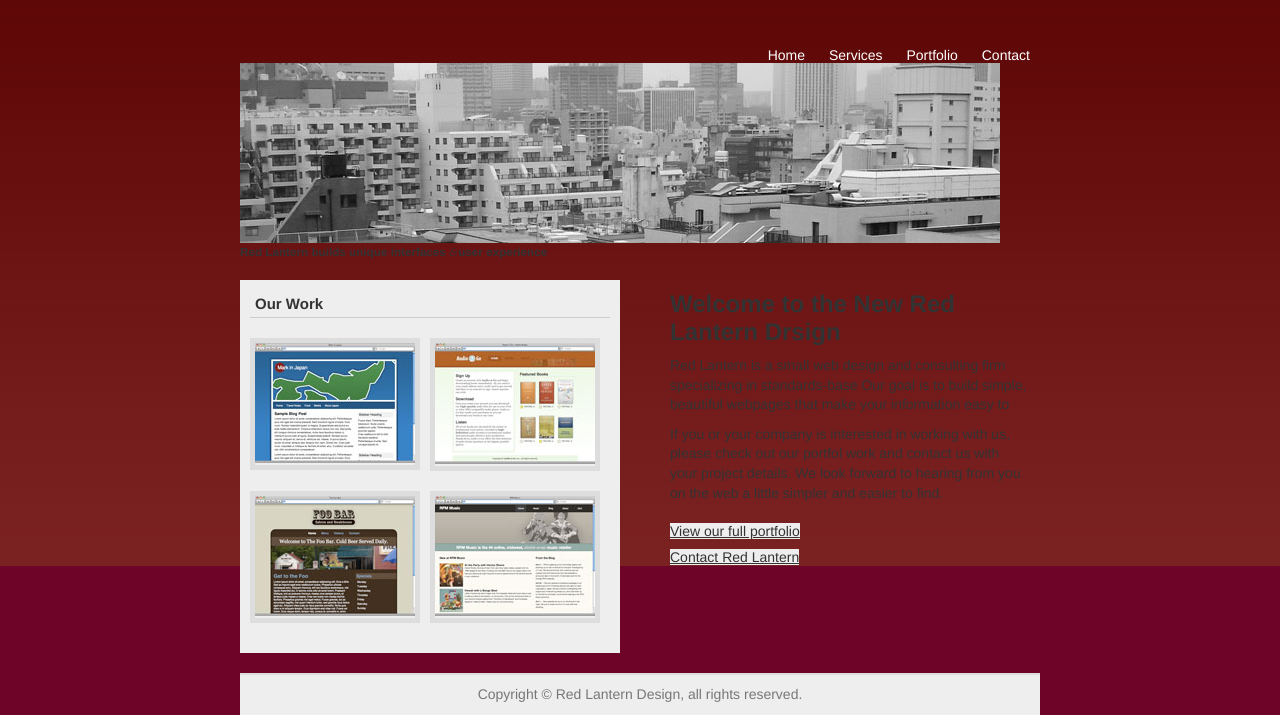
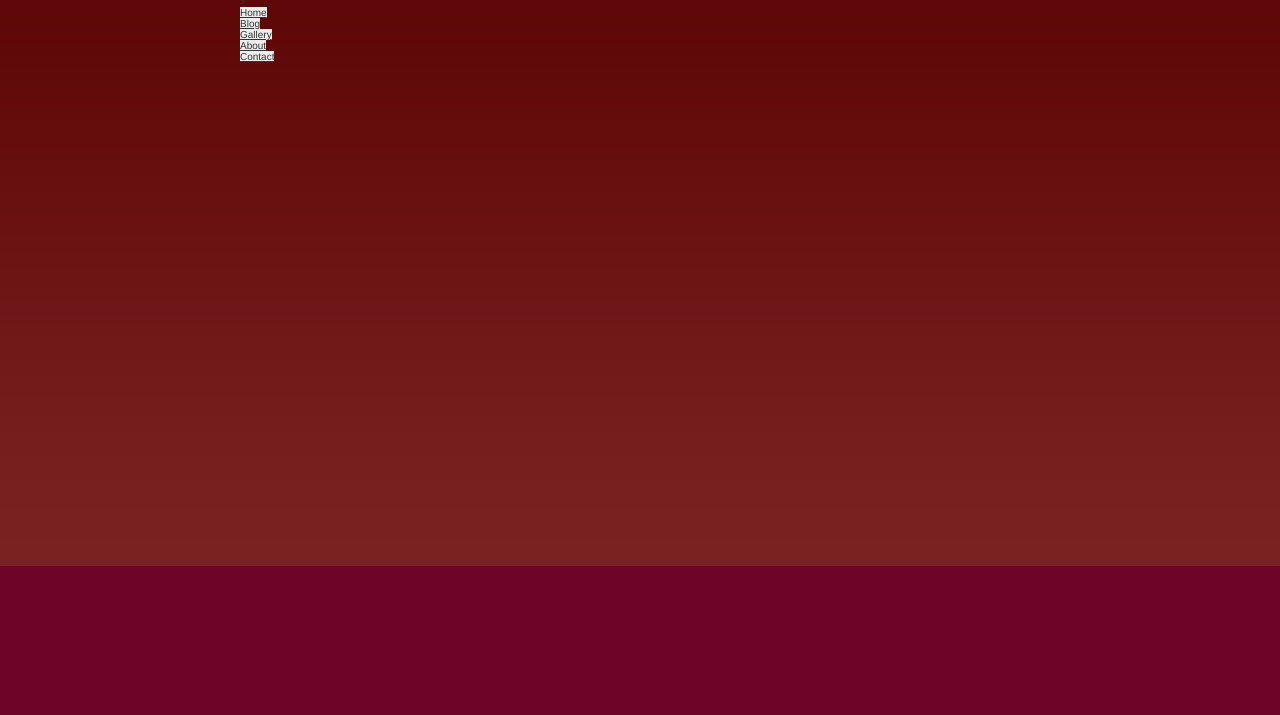
Before and after one commit to muyuechian/2021, a plain HTML site: page index.html in a window 1280 px wide. Shown: the part 85-800 px from the top of the page. Drawn offline with Linux system fonts and the light colour scheme; files that its build step writes are made by us from their sources.

Commit message:
Update index.html

```diff
--- a/index.html
+++ b/index.html
@@ -9,45 +9,25 @@
 </head>
 
 <body>
-    <header id="masthed">
-        <h1><img alt="Red Lantern logo" src="images/rl_logo.png"/></h1>
-        <ul id="nav">
-            <li><a class="active" title="Red Lantern home" href="index.htnl">Home</a></li>
-            <li><a title="Design services" href="services.html">Services</a></li>
-            <li><a title="Our work" href="portfolio.html">Portfolio</a></li>
-            <li><a title="Contact Red Lantern" href="contact.html">Contact</a></li>
+    <div id="main">
+        <!--header begins-->>
+        <div id="header">
+            <div id="logo">
+                <h1><a href="#" id="black">BLACK</a>&amp;<a href="#"id="white">WHITE</a></h1>
+                <h2><a href="#" id="metamorph">Company Slogan Goes Here</a></h2>
+            </div>
+        </div>
+        <!--header ends-->>
+    </div>
+    <div id="menu">
+        <ul>
+            <li><a href="#" title="">Home</a></li>
+            <li><a href="#" title="">Blog</a></li>
+            <li><a href="#" title="">Gallery</a></li>
+            <li><a href="#" title="">About</a></li>
+            <li><a href="#" title="">Contact</a></li>
         </ul>
-    </header>
-    <article id="mainContect">
-        <section id="titleBar">
-            <img alt="tokyo buildings" src="images/tokyo.jpg">
-            <h1>Red Lantern builds unique interfaces <span class="amp">&amp;</span>user experience</h1>
-        </section>
-        <section id="content">
-            <h2>Welcome to the New Red Lantern Drsign</h2>
-            <p>Red Lantern is a small web design and consulting firm specializing in standards-base
-                Our goal is to build simple, beautiful webpages that make your information easy to</p>
-            <p>If you or your company is interested in working with us, please check out our portfol
-                work and contact us with your project details. We look forward to hearing from you
-                on the web a little simpler and easier to find.</p>
-            <ul id="link-list">
-                <li><a title="View our portfolio" href="#">View our full portfolio</a></li>
-                <li><a title="Contact Red Lantern" href="#">Contact Red Lantern</a></li>
-            </ul>
-        </section>
-        <section id="sidebar">
-            <h2>Our Work</h2>
-            <ul id="port">
-                <li><img alt="comp0" src="images/markinjapan.jpg" /></li>
-                <li><img alt="comp1" src="images/a2g.jpg" /></li>
-                <li><img alt="comp2" src="images/foobar.jpg" /></li>
-                <li><img alt="comp3" src="images/rpm.jpg" /></li>
-            </ul>
-        </section>
-    </article>
-    <footer id="footer">
-        <p>Copyright &copy; Red Lantern Design, all rights reserved.</p>
-    </footer>
+    </div>
 </body>
 
 </html>
```
